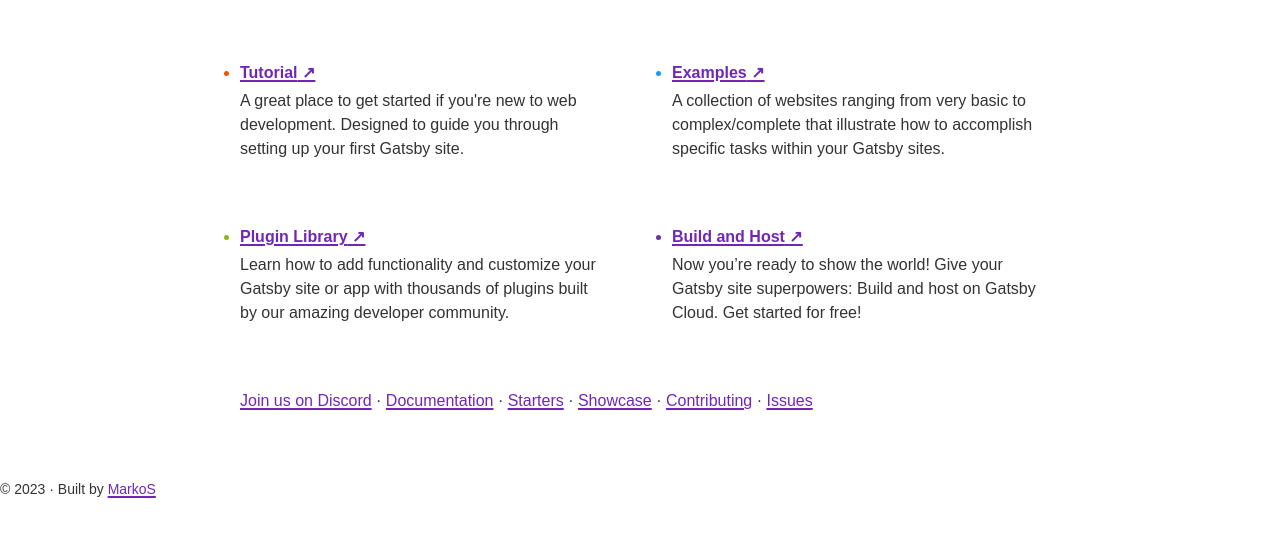
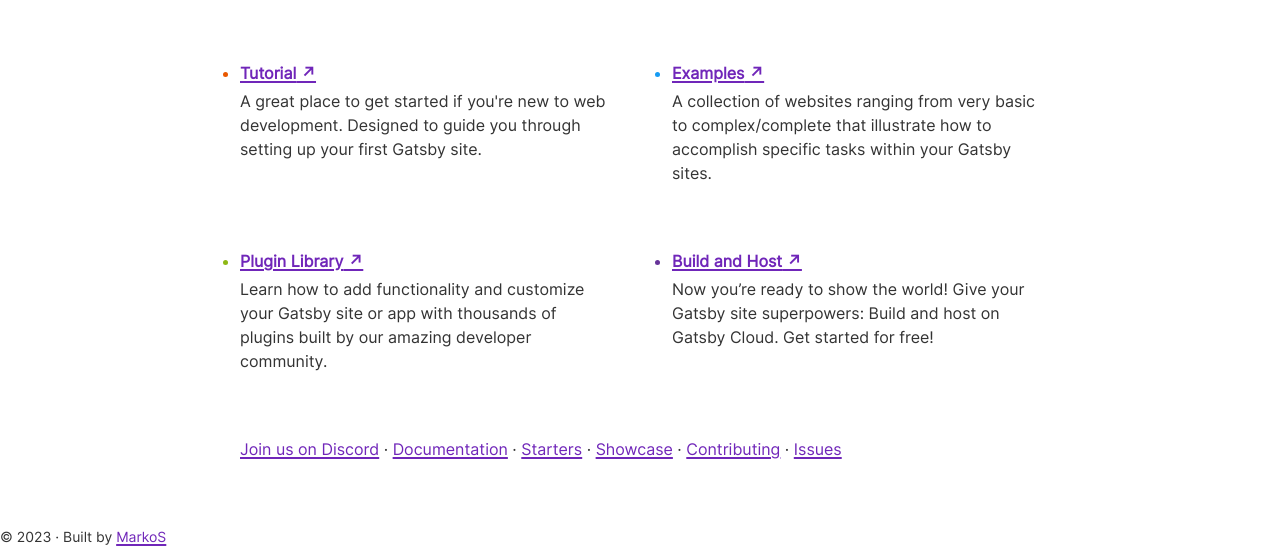
Before and after one commit to dropsound/4eC, a Gatsby site in the folder 4ec/: page / in a window 1280 px wide. Shown: the part 356-905 px from the top of the page. Before the commit the page ends 857 px from the top, so only its background shows below. Built offline with nearby package versions, Linux system fonts and the light colour scheme; Gatsby itself is replaced by a stand-in of ours.

Commit message:
font added

```diff
--- a/4ec/src/style-main.scss
+++ b/4ec/src/style-main.scss
@@ -1,4 +1,4 @@
-//@import '../src/styles/general/fonts.scss';
+@import '../src/styles/general/fonts.scss';
 
 @import '../src/styles/general/layout-old.scss';
 
--- a/4ec/src/styles/general/fonts.scss
+++ b/4ec/src/styles/general/fonts.scss
@@ -3,16 +3,16 @@
     font-style:  normal;
     font-weight: 200;
     font-display: swap;
-    src: url('../../../src/fonts/InterWeb/Inter-ExtraLight.woff2') format("woff2"),
-         url('../../../src/fonts/InterWeb/Inter-ExtraLight.woff') format("woff");
+    src: url("/fonts/InterWeb/Inter-ExtraLight.woff2") format("woff2"),
+         url('/fonts/InterWeb/Inter-ExtraLight.woff') format("woff");
   }
   @font-face {
     font-family: 'Inter-regular';
     font-style:  normal;
     font-weight: 400;
     font-display: swap;
-    src: url('../../../src/fonts/InterWeb/Inter-Regular.woff2') format("woff2"),
-         url('../../../src/fonts/InterWeb/Inter-Regular.woff') format("woff");
+    src: url('/fonts/InterWeb/Inter-Regular.woff2') format("woff2"),
+         url('/fonts/InterWeb/Inter-Regular.woff') format("woff");
   }
 
   @font-face {
@@ -20,8 +20,8 @@
     font-style:  normal;
     font-weight: 700;
     font-display: swap;
-    src: url('../../../src/fonts/InterWeb/Inter-Bold.woff2') format("woff2"),
-         url('../../../src/fonts/InterWeb/Inter-Bold.woff') format("woff");
+    src: url('/fonts/InterWeb/Inter-Bold.woff2') format("woff2"),
+         url('/fonts/InterWeb/Inter-Bold.woff') format("woff");
   }
 
   @font-face {
@@ -29,6 +29,6 @@
     font-style:  normal;
     font-weight: 900;
     font-display: swap;
-    src: url('../../../src/fonts/InterWeb/Inter-Black.woff2') format("woff2"),
-         url('../../../src/fonts/InterWeb/Inter-Black.woff') format("woff");
+    src: url('/fonts/InterWeb/Inter-Black.woff2') format("woff2"),
+         url('/fonts/InterWeb/Inter-Black.woff') format("woff");
   }
```
Also changed, not shown: 4ec/static/fonts/InterWeb/Inter-Black.woff (renamed from 4ec/src/fonts/InterWeb/Inter-Black.woff), 4ec/static/fonts/InterWeb/Inter-Black.woff2 (renamed from 4ec/src/fonts/InterWeb/Inter-Black.woff2), 4ec/static/fonts/InterWeb/Inter-Bold.woff (renamed from 4ec/src/fonts/InterWeb/Inter-Bold.woff), 4ec/static/fonts/InterWeb/Inter-Bold.woff2 (renamed from 4ec/src/fonts/InterWeb/Inter-Bold.woff2), 4ec/static/fonts/InterWeb/Inter-ExtraLight.woff (renamed from 4ec/src/fonts/InterWeb/Inter-ExtraLight.woff), 4ec/static/fonts/InterWeb/Inter-ExtraLight.woff2 (renamed from 4ec/src/fonts/InterWeb/Inter-ExtraLight.woff2), 4ec/static/fonts/InterWeb/Inter-Regular.woff (renamed from 4ec/src/fonts/InterWeb/Inter-Regular.woff), 4ec/static/fonts/InterWeb/Inter-Regular.woff2 (renamed from 4ec/src/fonts/InterWeb/Inter-Regular.woff2), 4ec/static/fonts/InterWeb/Inter-italic.var.woff2 (renamed from 4ec/src/fonts/InterWeb/Inter-italic.var.woff2), 4ec/static/fonts/InterWeb/Inter-roman.var.woff2 (renamed from 4ec/src/fonts/InterWeb/Inter-roman.var.woff2), 4ec/static/fonts/InterWeb/Inter.var.woff2 (renamed from 4ec/src/fonts/InterWeb/Inter.var.woff2).
